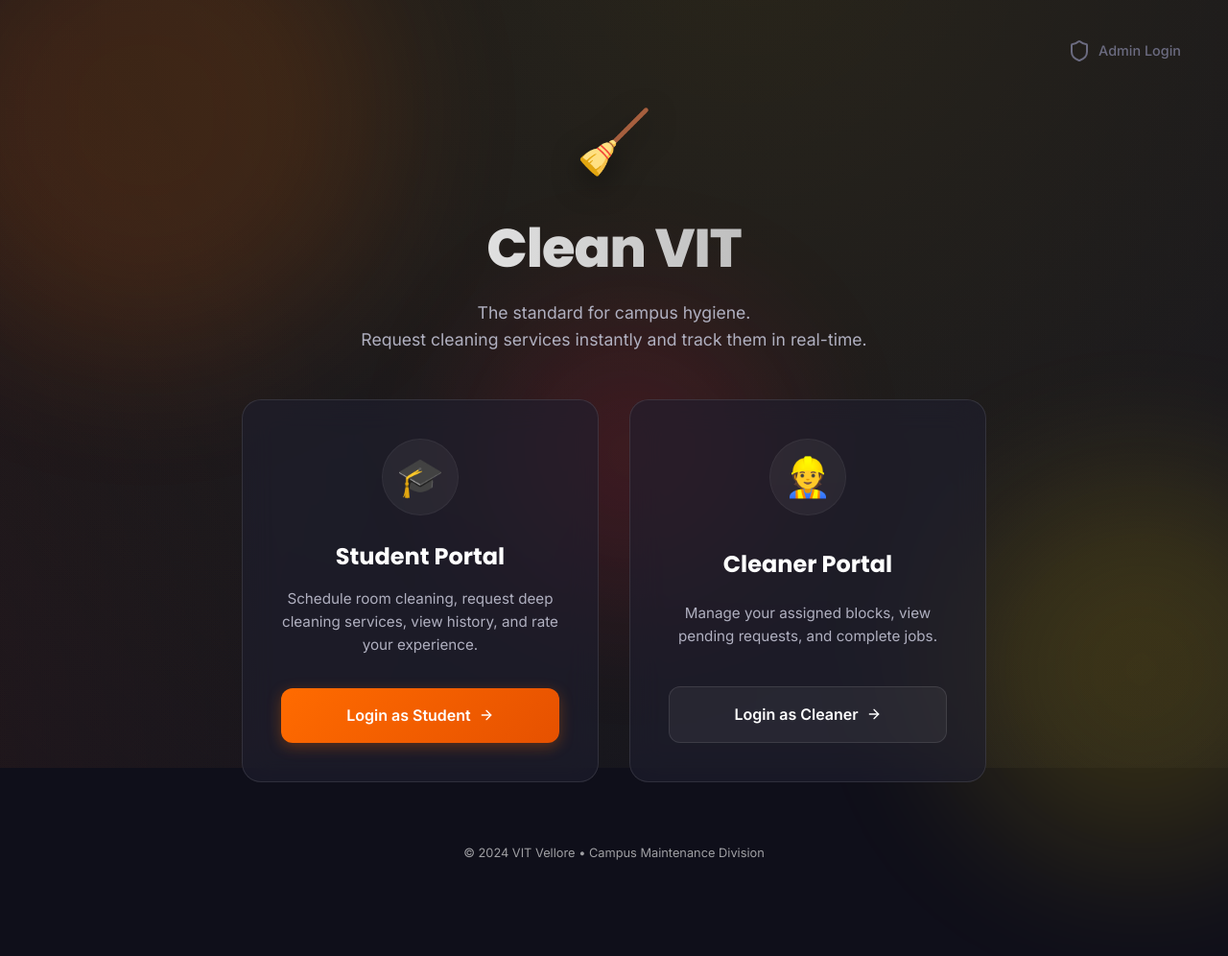
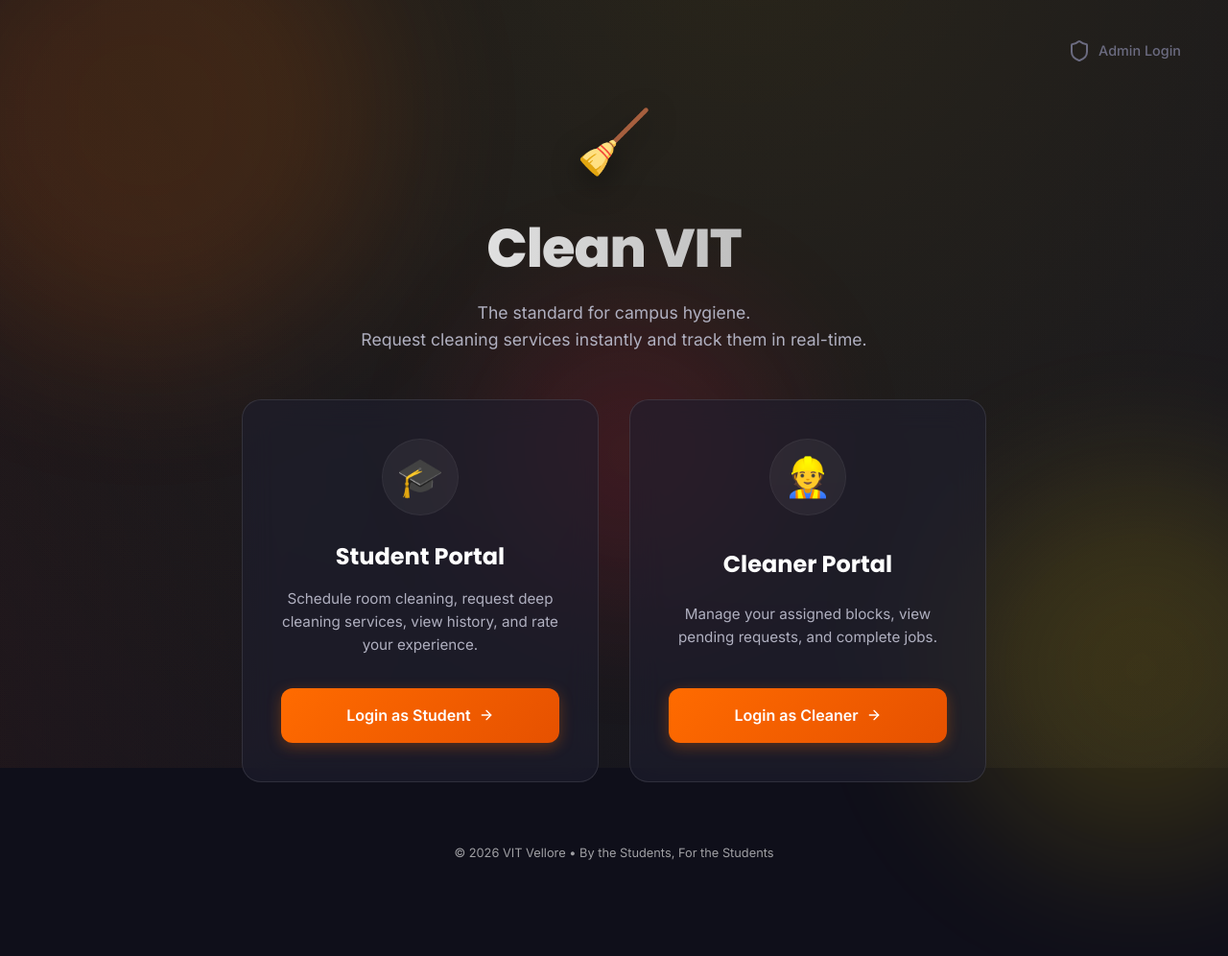
Before and after one commit to Sujal-Mishra/cleanvit, a Flask app: page / in a window 1280 px wide. Shown: the whole page at 96% size. Run offline with Flask 3, Linux system fonts and the light colour scheme.

Commit message:
UI: Update Cleaner button color to orange in index.html

```diff
--- a/templates/index.html
+++ b/templates/index.html
@@ -133,15 +133,15 @@
         }
 
         .btn-cleaner {
-            background: rgba(255, 255, 255, 0.05);
-            border: 1px solid rgba(255, 255, 255, 0.1);
+            background: linear-gradient(135deg, var(--primary) 0%, var(--primary-dark) 100%);
             color: white;
+            box-shadow: 0 4px 15px rgba(255, 107, 0, 0.3);
+            border: none;
         }
 
         .btn-cleaner:hover {
-            background: rgba(255, 255, 255, 0.1);
-            border-color: rgba(255, 255, 255, 0.2);
             transform: translateY(-2px);
+            box-shadow: 0 8px 25px rgba(255, 107, 0, 0.5);
         }
 
         .admin-link-container {
@@ -292,7 +292,7 @@
             </div>
 
             <div style="text-align: center; margin-top: 4rem; opacity: 0.6; font-size: 0.8rem;">
-                <p>&copy; 2024 VIT Vellore • Campus Maintenance Division</p>
+                <p>&copy; 2026 VIT Vellore • By the Students, For the Students</p>
             </div>
         </div>
     </div>
```
